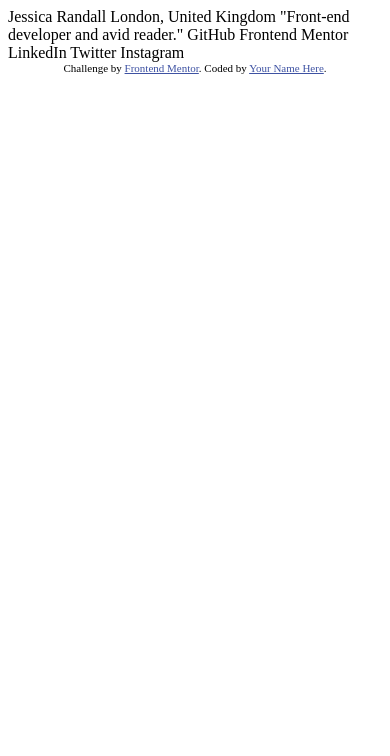
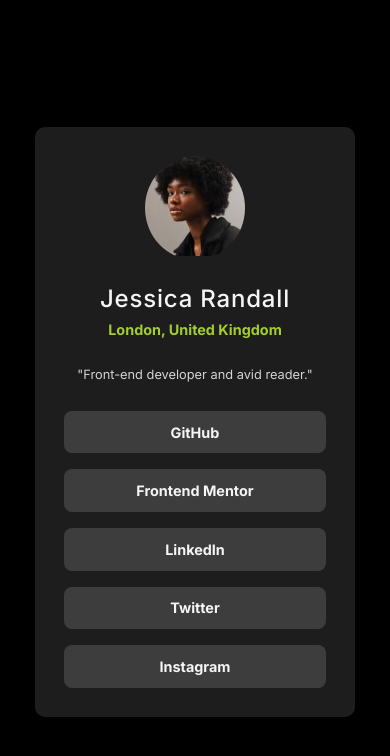
Before and after one commit to niiquash/frontEndProjects, a plain HTML site: page socialLinksProfile/index.html in a window 390 px wide. Drawn offline with Linux system fonts and the light colour scheme.

Commit message:
completed mobile and desktop view

```diff
--- /dev/null
+++ b/socialLinksProfile/css/style.css
@@ -0,0 +1,89 @@
+@import url("https://fonts.googleapis.com/css2?family=Inter:ital,opsz,wght@0,14..32,100..900;1,14..32,100..900&display=swap");
+
+/* RESET */
+* {
+  margin: 0;
+  padding: 0;
+  box-sizing: border-box;
+}
+
+html {
+  height: 100vh;
+  font-size: 16px;
+  font-family: "Inter", sans-serif;
+  background-color: #000;
+  color: whitesmoke;
+  display: flex;
+  justify-content: center;
+  align-items: center;
+}
+
+.card {
+  background-color: rgb(29, 29, 29);
+  display: flex;
+  flex-flow: column nowrap;
+  justify-content: center;
+  align-items: center;
+  text-align: center;
+  min-width: 320px;
+  border-radius: 10px;
+  padding: 1.8rem;
+}
+
+.card__image-container {
+  width: 100px;
+  height: auto;
+  border-radius: 50%;
+  overflow: hidden;
+  margin-bottom: 1.5rem;
+}
+
+.card__image {
+  width: 100%;
+  height: auto;
+  object-fit: cover;
+}
+
+.card__h2 {
+  font-weight: 500;
+  letter-spacing: 0.8px;
+  margin-bottom: 0.5rem;
+}
+
+.card__p {
+  font-size: 0.9rem;
+  font-weight: bold;
+  color: rgb(164, 205, 50);
+  margin-bottom: 1.8rem;
+}
+
+.quote {
+  color: rgb(211, 211, 211);
+  font-weight: normal;
+  font-size: 0.8rem;
+}
+
+.card__ul {
+  display: flex;
+  flex-flow: column nowrap;
+  gap: 1rem;
+  width: 100%;
+}
+
+.card__ul li {
+  list-style: none;
+  background-color: rgb(61, 61, 61);
+  padding: 0.8rem;
+  border-radius: 8px;
+  font-weight: bold;
+  font-size: 0.9rem;
+}
+
+/* FOOTER */
+.attribution {
+  font-size: 11px;
+  text-align: center;
+}
+.attribution a {
+  color: hsl(228, 45%, 44%);
+}
--- a/socialLinksProfile/index.html
+++ b/socialLinksProfile/index.html
@@ -1,34 +1,44 @@
 <!DOCTYPE html>
 <html lang="en">
   <head>
-  <meta charset="UTF-8">
-  <meta name="viewport" content="width=device-width, initial-scale=1.0"> <!-- displays site properly based on user's device -->
+    <meta charset="UTF-8" />
+    <meta name="viewport" content="width=device-width, initial-scale=1.0" />
+    <!-- displays site properly based on user's device -->
 
-  <link rel="icon" type="image/png" sizes="32x32" href="./assets/images/favicon-32x32.png">
+    <link
+      rel="icon"
+      type="image/png"
+      sizes="32x32"
+      href="./assets/images/favicon-32x32.png"
+    />
+    <link rel="stylesheet" href="css/style.css" />
 
     <title>Frontend Mentor | Social links profile</title>
 
     <!-- Feel free to remove these styles or customise in your own stylesheet 👍 -->
-  <style>
-    .attribution { font-size: 11px; text-align: center; }
-    .attribution a { color: hsl(228, 45%, 44%); }
-  </style>
+    <style></style>
   </head>
   <body>
-
-  Jessica Randall
-  London, United Kingdom
-  "Front-end developer and avid reader."
-
-  GitHub
-  Frontend Mentor
-  LinkedIn
-  Twitter
-  Instagram
-
-  <div class="attribution">
-    Challenge by <a href="https://www.frontendmentor.io?ref=challenge" target="_blank">Frontend Mentor</a>.
-    Coded by <a href="#">Your Name Here</a>.
-  </div>
+    <article class="card">
+      <figure class="card__image-container">
+        <img
+          class="card__image"
+          src="assets/images/avatar-jessica.jpeg"
+          width="176"
+          height="176"
+          alt="avatar-jessica"
+        />
+      </figure>
+      <h2 class="card__h2">Jessica Randall</h2>
+      <p class="card__p city">London, United Kingdom</p>
+      <p class="card__p quote">"Front-end developer and avid reader."</p>
+      <ul class="card__ul">
+        <li>GitHub</li>
+        <li>Frontend Mentor</li>
+        <li>LinkedIn</li>
+        <li>Twitter</li>
+        <li>Instagram</li>
+      </ul>
+    </article>
   </body>
 </html>
```
Lines whose indentation alone changed are shown as unchanged.
